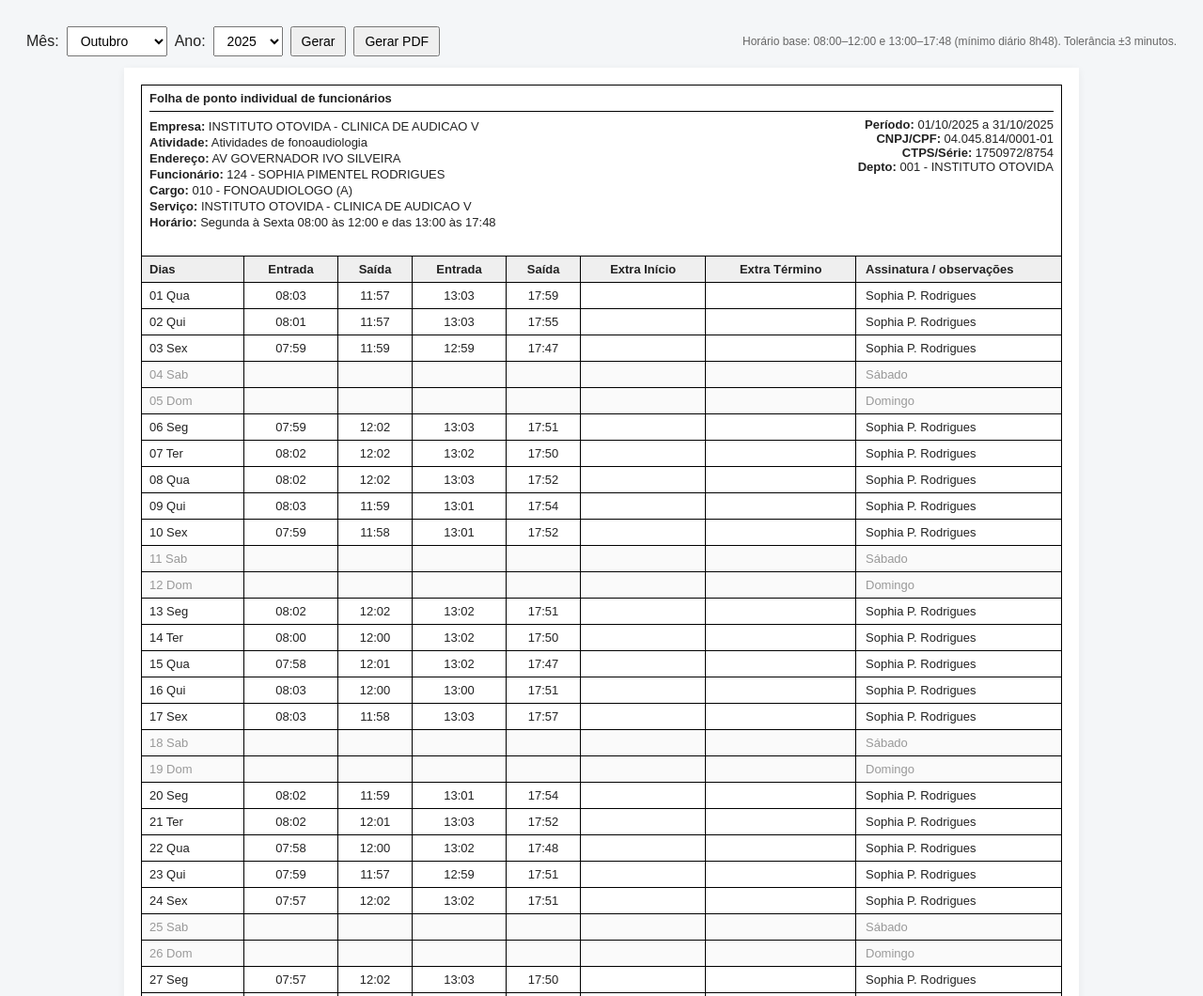
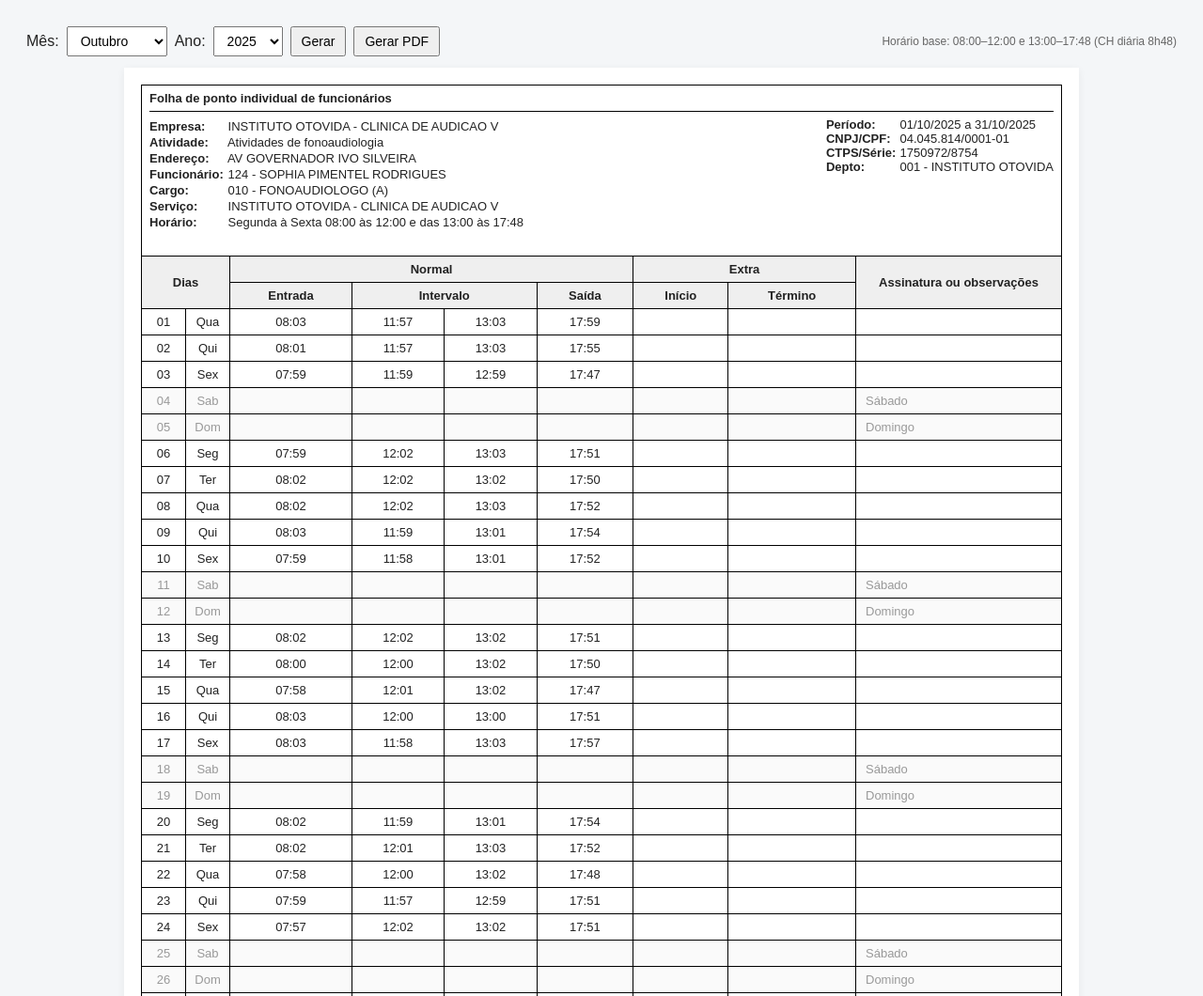
Before and after one commit to sophiapimentel/sophiapimentel.github.io, a plain HTML site: page index.html in a window 1280 px wide. Shown: the top 1060 px of the page at 94% size. Drawn offline with nearby package versions, Linux system fonts and the light colour scheme.

Commit message:
Update index.html

```diff
--- a/index.html
+++ b/index.html
@@ -18,14 +18,16 @@
     .header .title { font-weight:700; margin-bottom:6px; border-bottom: 1px solid #000; padding-bottom:6px; }
     .header-box { display:flex; justify-content:space-between; gap:12px; padding-bottom:20px }
     .header-left { font-size:13px; }
+    .header-left strong { width:80px; display:inline-block; }
     .meta div { margin:2px 0; }
-    .header-right { text-align:right; font-size:13px; }
+    .header-right { text-align:left; font-size:13px; }
+    .header-right strong { width:75px; display:inline-block; }
     caption { caption-side:top; text-align:left; padding-bottom:6px; font-weight:600; font-size:13px;}
     #pontoTableDiv { overflow-x:auto }
     table { width:100%; border-collapse:collapse; font-size:13px; }
     th, td { border:1px solid #000; padding:6px 8px; text-align:center; vertical-align:middle; }
     th { background:#efefef; font-weight:700; }
-    .col-day { width:92px; text-align:left; padding-left:8px; }
+    .col-day { width:30px; }
     .col-sign { width:200px; text-align:left; padding-left:10px; }
     .weekend { background:#fafafa; color:#999; }
     .notes { margin-top:10px; font-size:12px; color:#555; }
@@ -45,7 +47,7 @@
     <button id="btnFill">Gerar</button>
     <button id="btnPDF">Gerar PDF</button>
 
-    <div class="small" style="margin-left:auto;">Horário base: 08:00–12:00 e 13:00–17:48 (mínimo diário 8h48). Tolerância ±3 minutos.</div>
+    <div class="small" style="margin-left:auto;">Horário base: 08:00–12:00 e 13:00–17:48 (CH diária 8h48)</div>
   </div>
 
   <div id="printArea" class="sheet" role="region" aria-label="Folha de ponto">
@@ -78,14 +80,17 @@
         <!-- <caption id="table-desc">Horário normal: Segunda à Sexta 08:00 às 12:00 e 13:00 às 17:48 — mínimo diário: 8h48 (528 min). Tolerância por marcação: ±3 minutos.</caption> -->
         <thead>
           <tr>
-            <th class="col-day">Dias</th>
+            <th rowspan="2" colspan="2">Dias</th>
+            <th rowspan="1" colspan="4">Normal</th>
+            <th rowspan="1" colspan="2">Extra</th>
+            <th rowspan="2" colspan="1">Assinatura ou observações</th>
+          </tr>
+          <tr>
             <th>Entrada</th>
+            <th colspan="2">Intervalo</th>
             <th>Saída</th>
-            <th>Entrada</th>
-            <th>Saída</th>
-            <th>Extra Início</th>
-            <th>Extra Término</th>
-            <th class="col-sign">Assinatura / observações</th>
+            <th>Início</th>
+            <th>Término</th>
           </tr>
         </thead>
         <tbody></tbody>
@@ -166,10 +171,16 @@
       const dt=new Date(ano,mes,d);
       const dow=dt.getDay();
       const tr=document.createElement("tr");
-      const dia=String(pad(d))+" "+["Dom","Seg","Ter","Qua","Qui","Sex","Sab"][dow];
+      const dia=String(pad(d));
+      const diaName=["Dom","Seg","Ter","Qua","Qui","Sex","Sab"][dow];
       const tdDia=document.createElement("td");
-      tdDia.textContent=dia; tdDia.className="col-day";
+      const tdDiaName=document.createElement("td");
+      tdDia.textContent=dia;
+      tdDia.className="col-day";
+      tdDiaName.textContent=diaName;
+      tdDiaName.className="col-day";
       tr.appendChild(tdDia);
+      tr.appendChild(tdDiaName);
 
       if(dow===0 || dow===6){
         tr.classList.add("weekend");
@@ -186,13 +197,14 @@
         tr.appendChild(document.createElement("td"));
         tr.appendChild(document.createElement("td"));
         const tdObs=document.createElement("td");
-        tdObs.className="col-sign"; tdObs.textContent="Sophia P. Rodrigues";
+        // tdObs.className="col-sign";
+        tdObs.textContent="";
         tr.appendChild(tdObs);
       }
       tbody.appendChild(tr);
     }
     document.getElementById("periodLabel").textContent=`01/${pad(mes+1)}/${ano} a ${pad(dias)}/${pad(mes+1)}/${ano}`;
-    document.getElementById("generatedDate").textContent=new Date().toLocaleDateString("pt-BR");
+    document.getElementById("generatedDate").textContent= `${pad(dias)}/${pad(mes+1)}/${ano}`;
   }
 
   async function gerarPDF(){
```
